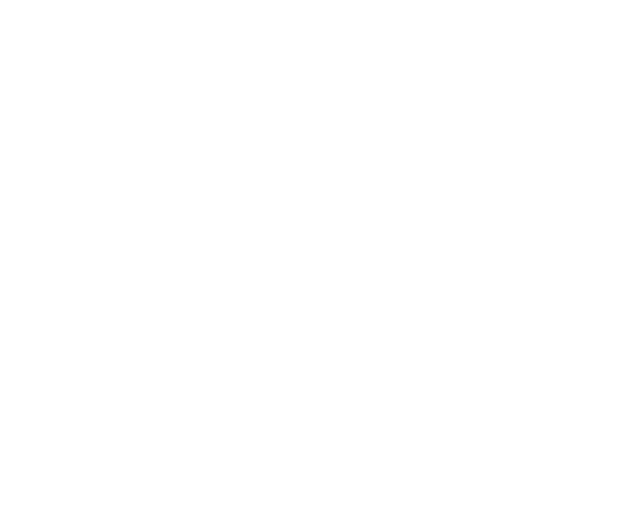
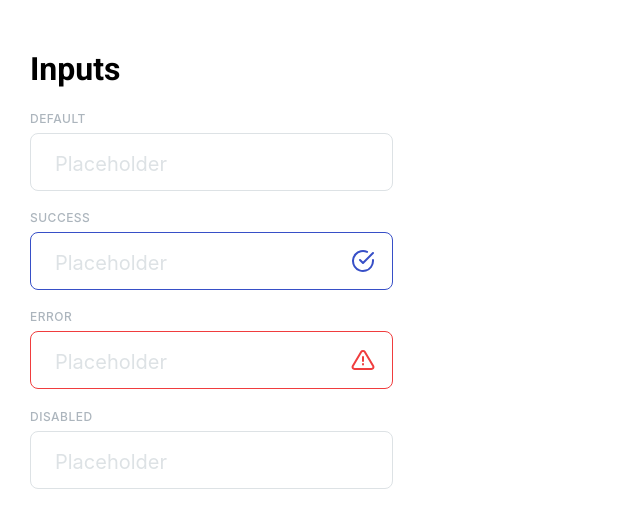
Before and after one commit to js-tasks-ru/htmlcss-20220811_istomina-asia, a website: page 07-lection5/04-input/index.html in a window 1280 px wide. Shown: the whole page, without its empty margins (0-640 px from the left). Drawn offline with Linux system fonts and the light colour scheme; a web font is replaced by a local one.

Commit message:
add input

```diff
--- a/07-lection5/04-input/index.html
+++ b/07-lection5/04-input/index.html
@@ -4,8 +4,43 @@
     <head>
         <link rel="stylesheet" href="../../assets/css/main.css">
         <link rel="stylesheet" href="./input.css">
+        <style>
+            body {
+                padding: 30px;
+            }
+        </style>
     </head>
     <body>
+        <h1>Inputs</h1>
+
+        <label for="input" class="input">
+            Default
+            <input type="text" id="input" class="input__input" placeholder="placeholder">
+        </label>
+
+        <br>
+        <br>
+
+        <label for="input1" class="input input_state_success">
+            Success
+            <input type="text" id="input1" class="input__input" placeholder="placeholder">
+        </label>
+
+        <br>
+        <br>
+
+        <label for="input2" class="input input_state_error">
+            Error
+            <input type="text" id="input2" class="input__input" placeholder="placeholder">
+        </label>
+
+        <br>
+        <br>
+
+        <label for="input3" class="input">
+            Disabled
+            <input type="text" disabled id="input3" class="input__input" placeholder="placeholder">
+        </label>
 
     </body>
 </html>
--- a/07-lection5/04-input/input.css
+++ b/07-lection5/04-input/input.css
@@ -0,0 +1,71 @@
+.input {
+    font-family: 'Inter';
+    display: inline-block;
+    position: relative;
+    font-style: normal;
+    font-weight: 500;
+    font-size: 12px;
+    line-height: 18px;
+    letter-spacing: 0.04em;
+    text-transform: uppercase;
+    color: var(--grey-3);
+    user-select: none;
+}
+
+.input::after {
+    content: "";
+    width: 24px;
+    height: 24px;
+    position: absolute;
+    top: 40px;
+    right: 18px;
+}
+
+.input__input {
+    display: block;
+    margin-top: 5px;
+    box-sizing: border-box;
+    background: var(--white);
+    border: 1px solid var(--grey-2);
+    outline: none;
+    border-radius: 8px;
+    padding: 17px 24px 13px;
+    font-family: 'Inter';
+    font-style: normal;
+    font-weight: 400;
+    font-size: 20px;
+    line-height: 26px;
+    color: var(--grey-4);
+    text-transform: capitalize;
+}
+
+.input__input:focus {
+    border-color: var(--blue);
+}
+
+.input__input:disabled {
+    cursor: auto;
+    pointer-events: none;
+}
+
+.input_state_error input, .input_state_error input:focus {
+    border-color: var(--red);
+}
+
+.input_state_success input, .input_state_success input:focus {
+    border-color: var(--blue);
+}
+
+.input_state_error::after {
+    display: block;
+    background-image: url(../../assets/images/alert-triangle.svg);
+}
+
+.input_state_success::after {
+    display: block;
+    background-image: url(../../assets/images/check-circle.svg);
+}
+
+.input ::placeholder {
+    color: var(--grey-2);
+}
```
Also changed, not shown: assets/images/alert-triangle.svg (added), assets/images/check-circle.svg (added).
